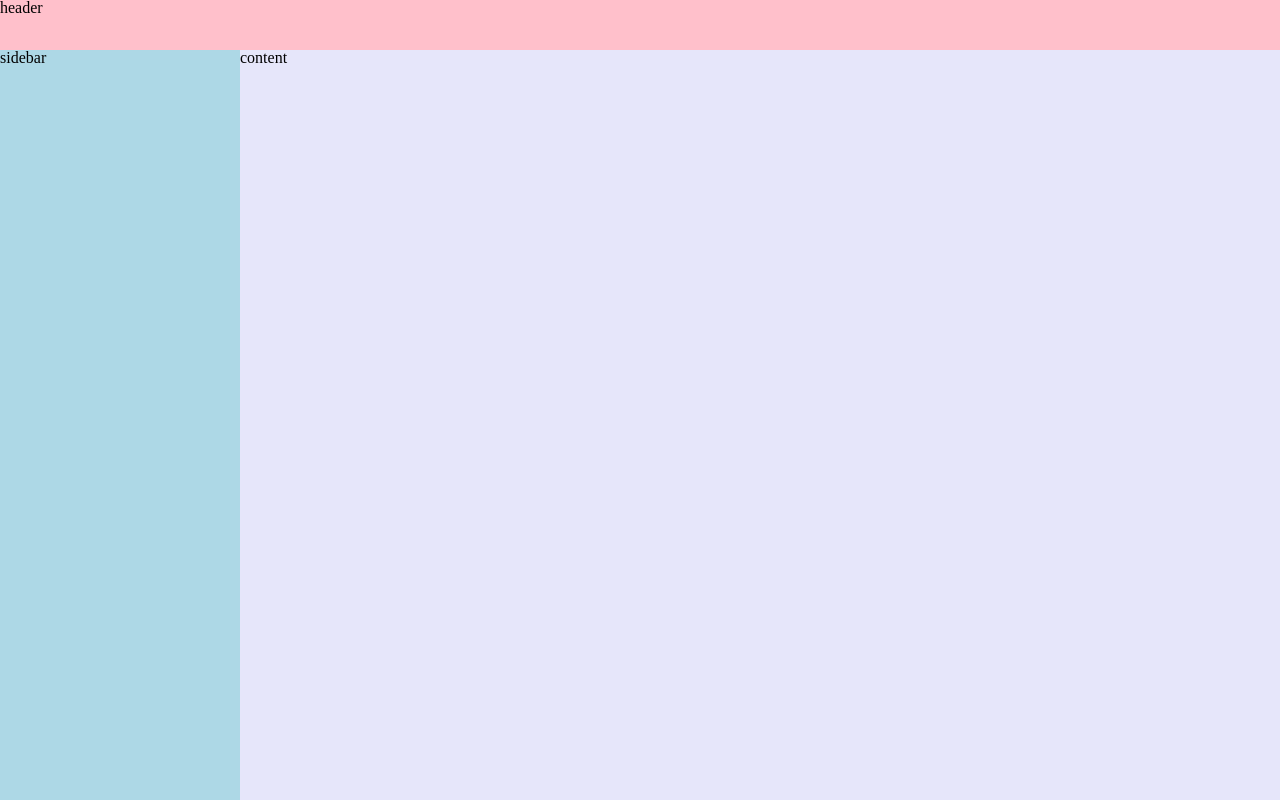
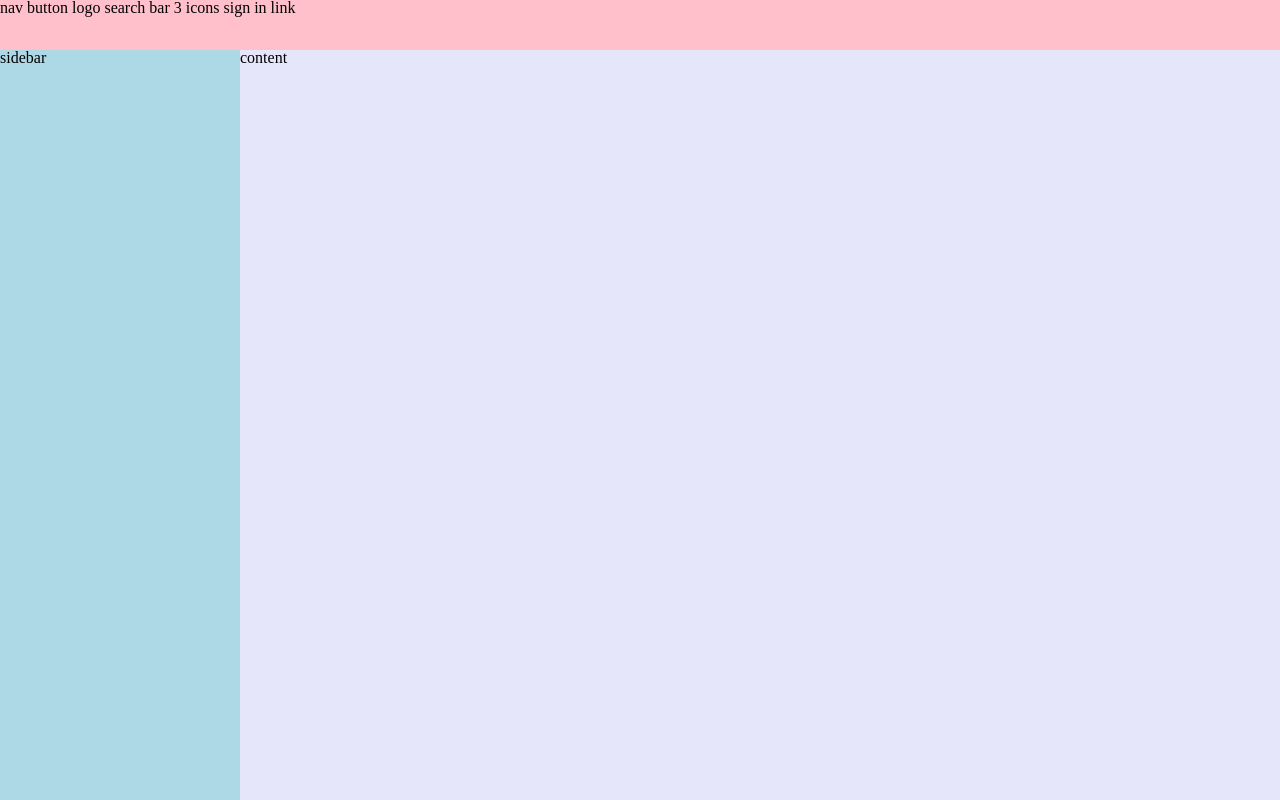
Before and after one commit to arelia/layout_lesson, a plain HTML site: page index.html in a window 1280 px wide. Drawn offline with Linux system fonts and the light colour scheme.

Commit message:
header - list the parts

```diff
--- a/index.html
+++ b/index.html
@@ -8,7 +8,11 @@
   </head>
   <body>
     <header class="header">
-      header
+      nav button
+      logo
+      search bar
+      3 icons
+      sign in link
     </header>
     <main class="main">
       <nav class="sidebar">
```
Also changed, not shown: 1 other file.
